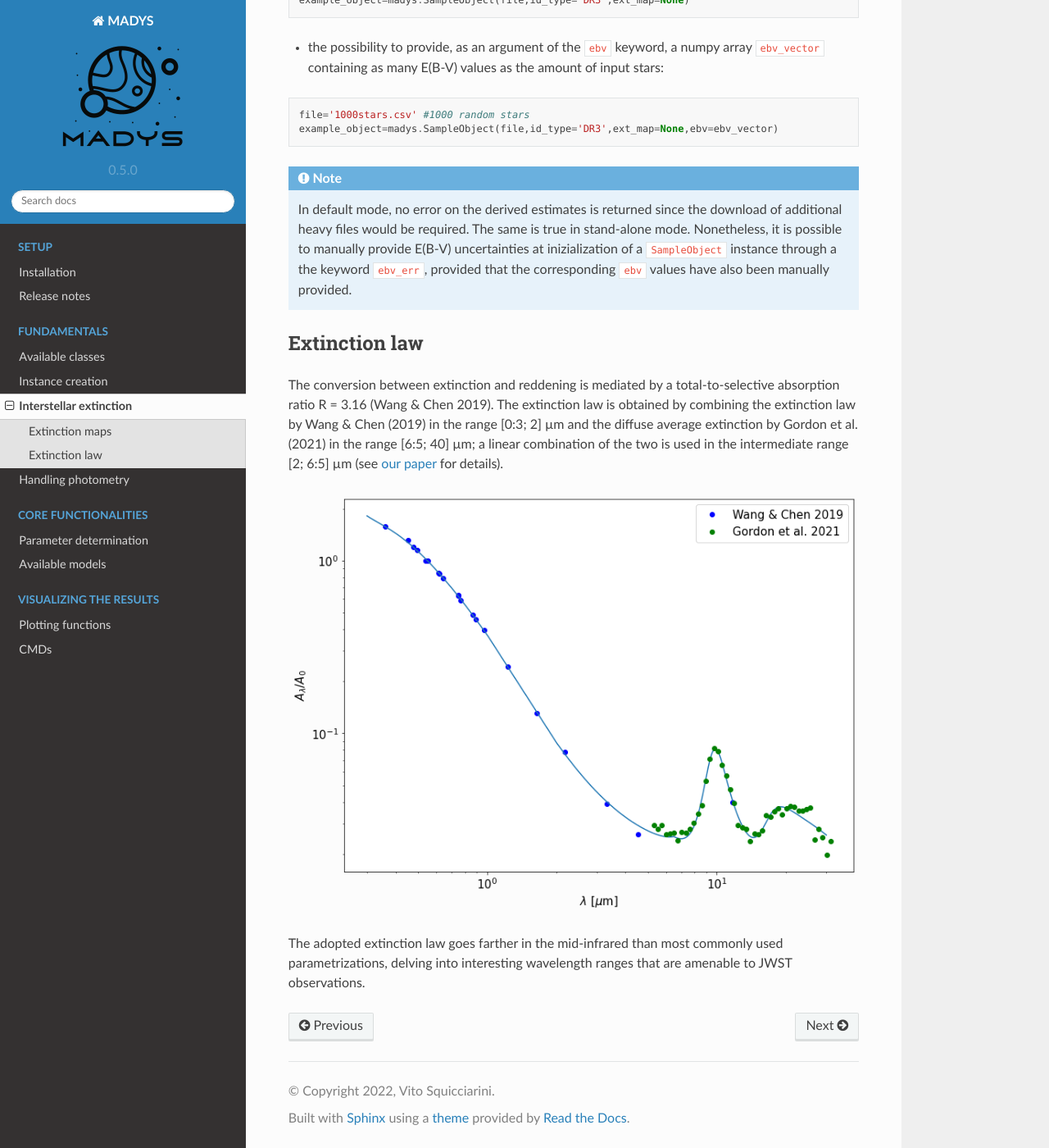
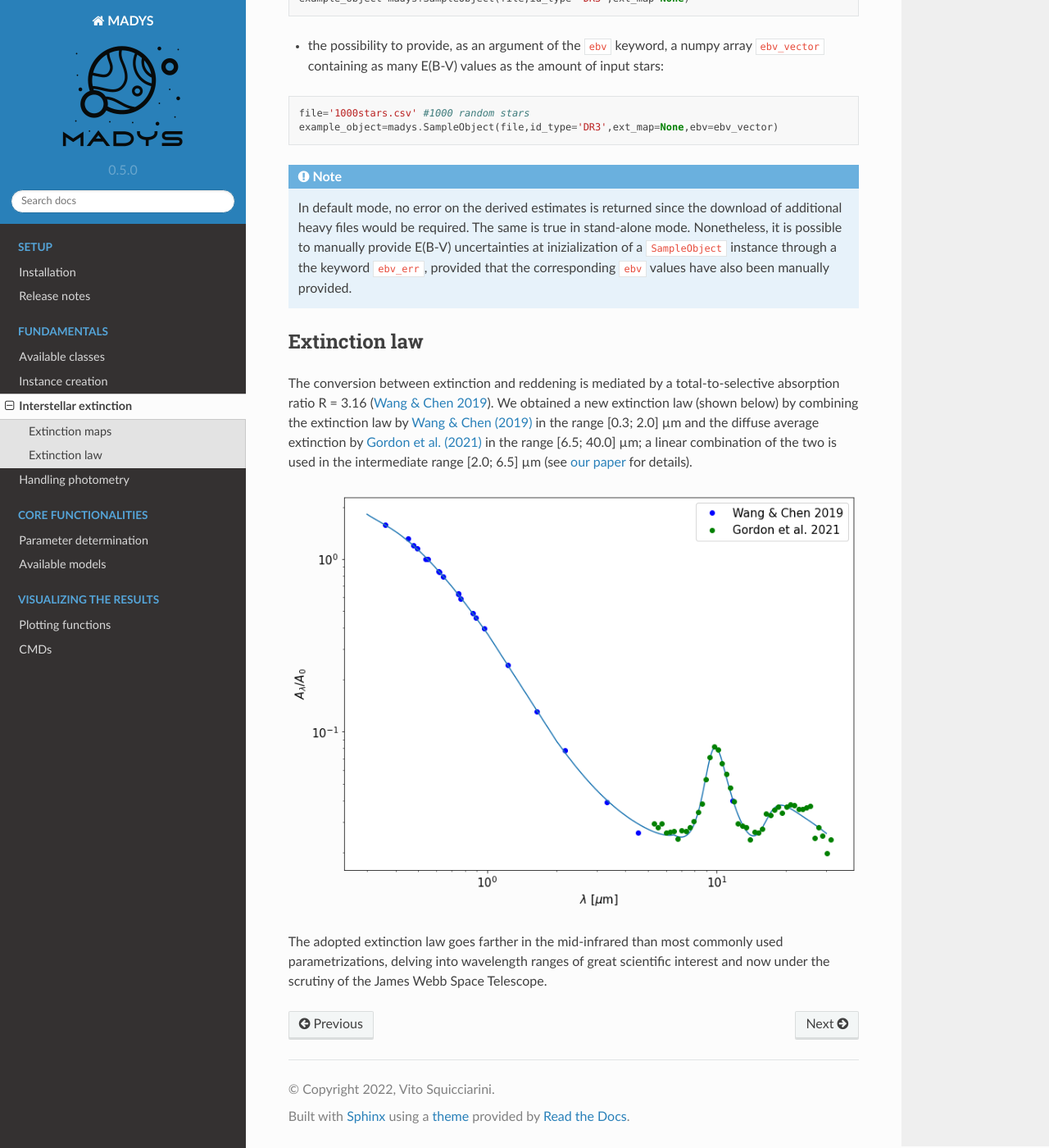
Before and after one commit to vsquicciarini/madys, a Sphinx documentation site: the page built from docs/source/extinction_model.rst, in a window 1280 px wide and 1400 px high, scrolled down 1633 px. Shown: the whole window at 82% size. Built offline with Sphinx 7.4.7 and the Read the Docs theme 2.0.0, drawn with Linux system fonts in a browser that asks for light colours; some of the changed text lies outside the part shown.

Commit message:
Update extinction_model.rst

```diff
--- a/docs/source/extinction_model.rst
+++ b/docs/source/extinction_model.rst
@@ -28,8 +28,8 @@ where ``'X'`` is any valid photometric filter or color (SEE HERE). Valid keyword
 
 No parameter is strictly required, but at one between ``'ra'`` and ``'l'``, one between ``'dec'`` and ``'b'``, one between ``'par'`` and ``'d'`` must be supplied. The outputs of the methods can be either:
 
-* a single float or numpy array, corresponding to the best estimate of reddening/extinction for the star(s), if ``error`` is False;
-* two floats or numpy arrays, corresponding to the same estimate(s) + associated uncertainties, if ``error`` is True.
+* a single float or numpy array, corresponding to the best estimate of reddening/extinction for the star(s), if ``error``==False`;
+* two floats or numpy arrays, corresponding to the same estimate(s) + associated uncertainties, if ``error``==True.
 
 Two extinction maps can be currently selected:
 
@@ -63,9 +63,8 @@ Given the limitations of our approach for extinction determination (see `our pap
 Extinction law
 ------------
 
-The conversion between extinction and reddening is mediated by a total-to-selective absorption ratio R = 3.16 (Wang & Chen 2019). The extinction law is obtained by combining the
-extinction law by Wang & Chen (2019) in the range [0:3; 2] µm and the diffuse average extinction by Gordon et al. (2021) in the range [6:5; 40] µm; a linear combination of the two is used in the intermediate range [2; 6:5] µm (see `our paper <https://ui.adsabs.harvard.edu/abs/2022A%26A...666A..15S/abstract>`_ for details).
+The conversion between extinction and reddening is mediated by a total-to-selective absorption ratio R = 3.16 (`Wang & Chen 2019 <https://ui.adsabs.harvard.edu/abs/2019ApJ...877..116W/abstract>`_). We obtained a new extinction law (shown below) by combining the extinction law by `Wang & Chen (2019) <https://ui.adsabs.harvard.edu/abs/2019ApJ...877..116W/abstract>`_ in the range [0.3; 2.0] µm and the diffuse average extinction by `Gordon et al. (2021) <https://ui.adsabs.harvard.edu/abs/2021ApJ...916...33G/abstract>`_  in the range [6.5; 40.0] µm; a linear combination of the two is used in the intermediate range [2.0; 6.5] µm (see `our paper <https://ui.adsabs.harvard.edu/abs/2022A%26A...666A..15S/abstract>`_ for details).
 
 .. image:: images/ext_law.png
 
-The adopted extinction law goes farther in the mid-infrared than most commonly used parametrizations, delving into interesting wavelength ranges that are amenable to JWST observations.
+The adopted extinction law goes farther in the mid-infrared than most commonly used parametrizations, delving into wavelength ranges of great scientific interest and now under the scrutiny of the James Webb Space Telescope.
```
